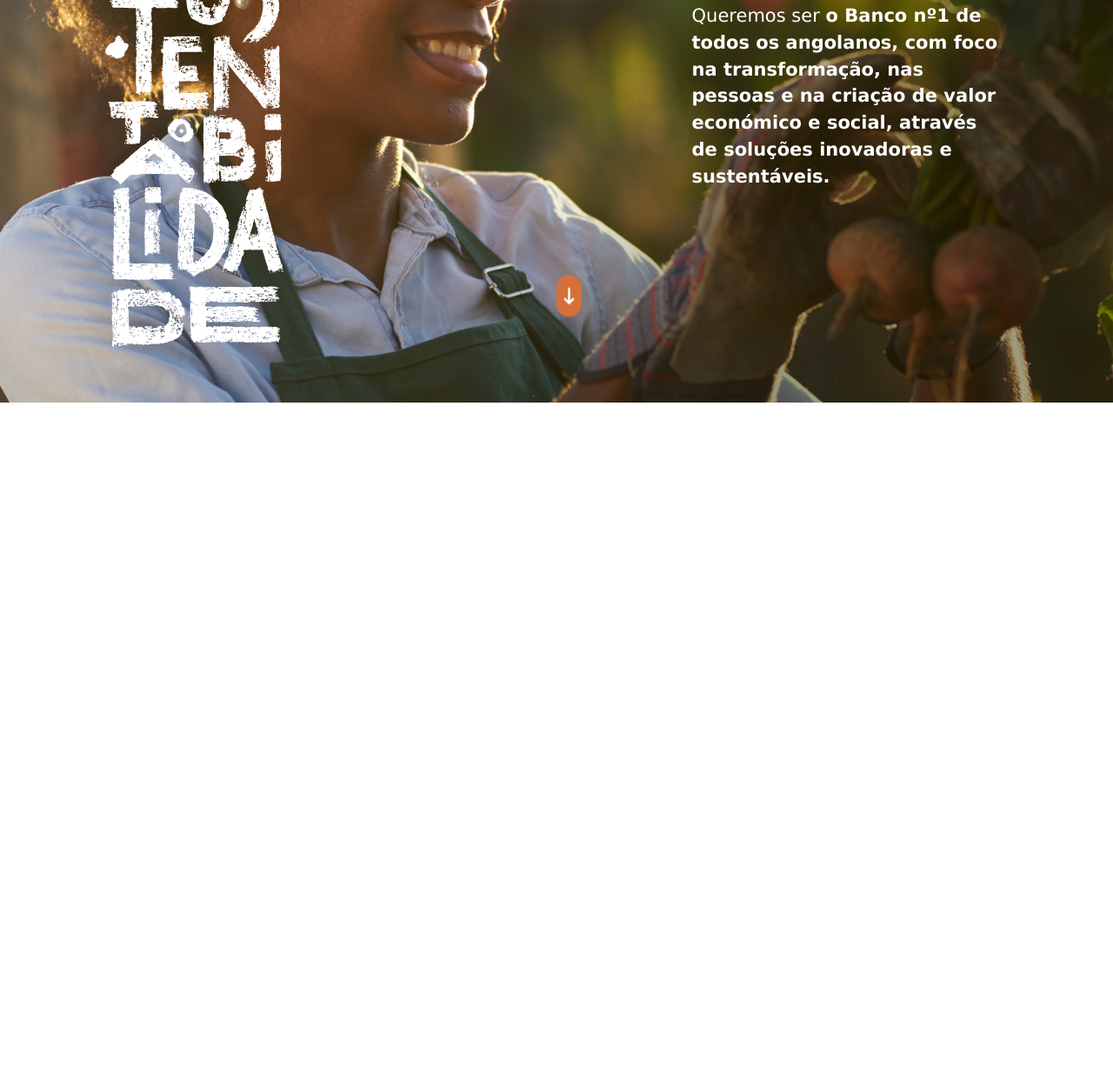
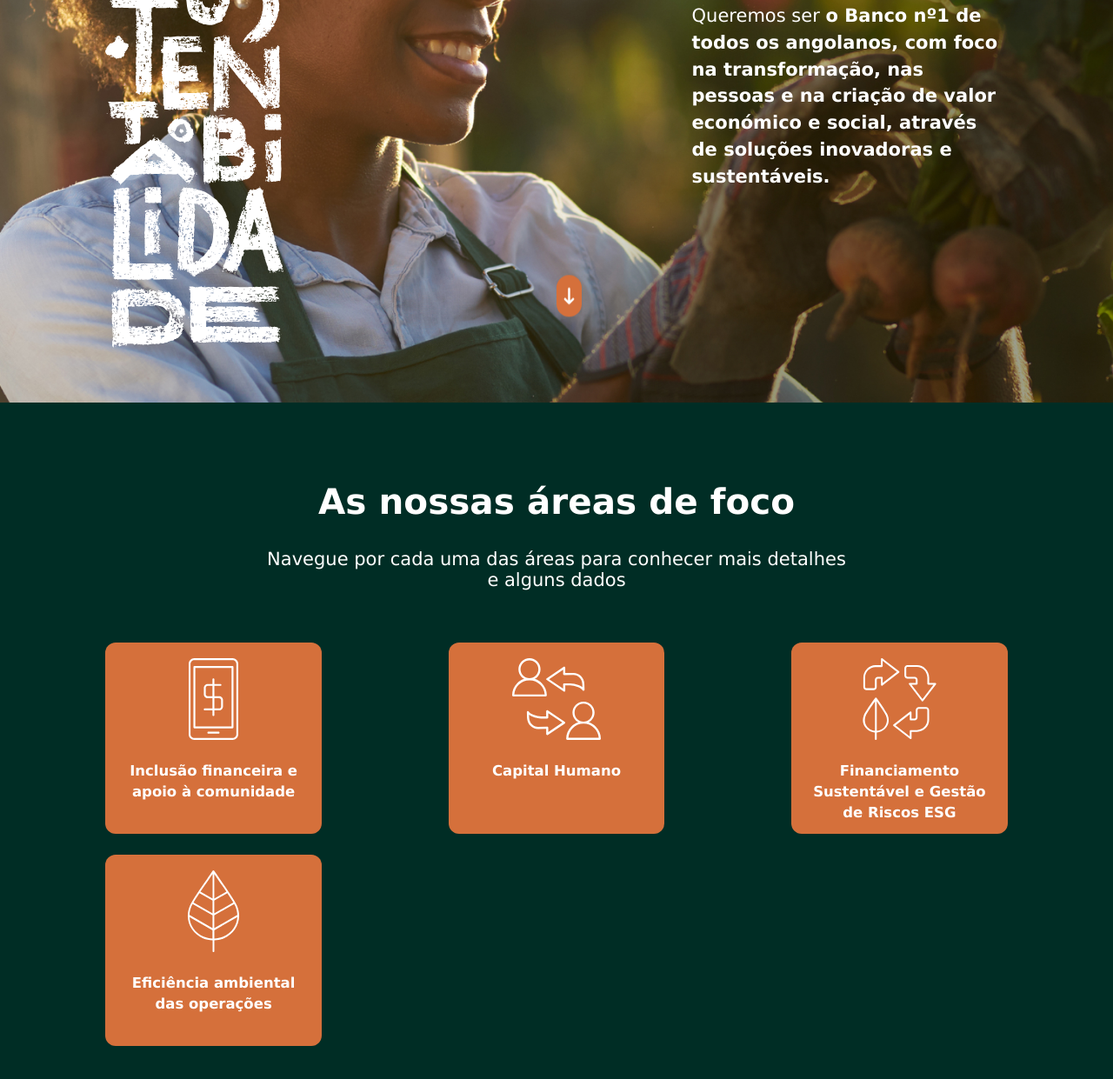
Before and after one commit to jose-candido/bfa_producao, a plain HTML site: page index.html in a window 1280 px wide. Shown: the part 337-1578 px from the top of the page at 87% size. Before the commit the page ends 800 px from the top, so only its background shows below. Drawn offline with nearby package versions, Linux system fonts and the light colour scheme.

Commit message:
Section2 - Desktop

```diff
--- a/css/style.css
+++ b/css/style.css
@@ -116,118 +116,22 @@ body {
     .wrapper {
       width: 87.18%; } }
 
-.section_1 {
-  display: none;
-  width: 100%;
-  height: 100vh;
-  background-image: url(../img/background-section1.jpg);
-  background-size: cover;
-  background-position: center;
-  background-repeat: no-repeat;
-  display: flex;
-  justify-content: center;
-  align-items: center; }
-  @media only screen and (min-width: 43.7em) and (max-width: 56.25em) {
-    .section_1 {
-      display: none; } }
-  @media only screen and (max-width: 43.7em) {
-    .section_1 {
-      display: none; } }
+.title {
+  font-size: 5.4rem;
+  line-height: 6.4rem;
+  font-weight: 700;
+  margin-bottom: 4rem; }
 
-.section1-graphicElement-box {
-  width: 100%;
-  height: 22.7rem; }
-  @media only screen and (max-width: 43.7em) {
-    .section1-graphicElement-box {
-      height: 5.4rem; } }
+.text-regular {
+  font-size: 2.8rem;
+  line-height: 3.2rem;
+  font-weight: 400; }
 
-.section1-graphicElement {
-  width: 100%;
-  height: 100%;
-  object-fit: cover; }
+.text-orange {
+  color: #D5703B; }
 
-.section_1-content {
-  display: flex;
-  height: calc(100vh - 22.7rem);
-  align-items: center; }
-
-.section_1-left {
-  display: flex;
-  align-items: center;
-  width: 20.26%;
-  height: 100%; }
-
-.section_1-right {
-  display: flex;
-  align-items: center;
-  width: 35%;
-  height: 100%; }
-
-.section_1-lettering-box {
-  width: 100%;
-  height: 80%; }
-
-.section_1-lettering {
-  height: 100%; }
-
-.section_1-text {
-  text-align: left;
-  font-size: 2.8rem;
-  line-height: 4.1rem;
-  padding-bottom: 10rem; }
-
-.section_1-arrow {
-  position: absolute;
-  left: 50%;
-  transform: translateX(-50%);
-  bottom: 14.0rem;
-  height: 6.4rem;
-  animation: bounce 3s infinite; }
-  @media only screen and (max-width: 43.7em) {
-    .section_1-arrow {
-      bottom: 6rem; } }
-
-@keyframes bounce {
-  0%, 20%, 50%, 80%, 100% {
-    transform: translateY(0); }
-  40% {
-    transform: translateY(30px); }
-  60% {
-    transform: translateY(15px); } }
-
-.section_1-mobile {
-  display: none;
-  width: 100%;
-  height: calc(100vh - 10rem);
-  background-image: url(../img/background-section1-mobile.jpg);
-  background-size: cover;
-  background-position: center;
-  background-repeat: no-repeat;
-  display: flex;
-  justify-content: center;
-  align-items: center; }
-
-.section1-graphicElement-box-mobile {
-  width: 100%;
-  height: 5.4rem;
-  margin-top: 10rem; }
-
-.section_1-content-mobile {
-  display: flex;
-  height: calc(100vh - 10rem - 5.4rem);
-  justify-content: flex-end;
-  align-items: center; }
-
-.section_1-lettering-box-mobile {
-  display: flex;
-  justify-content: flex-end;
-  margin-top: -15rem;
-  width: 50%;
-  height: 60%; }
-
-.section_1-lettering-mobile {
-  height: 100%;
-  width: 100%; }
+.text-white {
+  color: #fff; }
 
 .top-bar-desktop {
   position: absolute;
@@ -459,3 +363,174 @@ body {
   to {
     transform: translateX(105%);
     visibility: visible; } }
+
+.section_1 {
+  display: none;
+  width: 100%;
+  height: 100vh;
+  background-image: url(../img/background-section1.jpg);
+  background-size: cover;
+  background-position: center;
+  background-repeat: no-repeat;
+  display: flex;
+  justify-content: center;
+  align-items: center; }
+  @media only screen and (min-width: 43.7em) and (max-width: 56.25em) {
+    .section_1 {
+      display: none; } }
+  @media only screen and (max-width: 43.7em) {
+    .section_1 {
+      display: none; } }
+
+.section1-graphicElement-box {
+  width: 100%;
+  height: 22.7rem; }
+  @media only screen and (max-width: 43.7em) {
+    .section1-graphicElement-box {
+      height: 5.4rem; } }
+
+.section1-graphicElement {
+  width: 100%;
+  height: 100%;
+  object-fit: cover; }
+
+.section_1-content {
+  display: flex;
+  height: calc(100vh - 22.7rem);
+  align-items: center; }
+
+.section_1-left {
+  display: flex;
+  align-items: center;
+  width: 20.26%;
+  height: 100%; }
+
+.section_1-right {
+  display: flex;
+  align-items: center;
+  width: 35%;
+  height: 100%; }
+
+.section_1-lettering-box {
+  width: 100%;
+  height: 80%; }
+
+.section_1-lettering {
+  height: 100%; }
+
+.section_1-text {
+  text-align: left;
+  font-size: 2.8rem;
+  line-height: 4.1rem;
+  padding-bottom: 10rem; }
+
+.section_1-arrow {
+  position: absolute;
+  left: 50%;
+  transform: translateX(-50%);
+  bottom: 14.0rem;
+  height: 6.4rem;
+  animation: bounce 3s infinite; }
+  @media only screen and (max-width: 43.7em) {
+    .section_1-arrow {
+      bottom: 6rem; } }
+
+@keyframes bounce {
+  0%, 20%, 50%, 80%, 100% {
+    transform: translateY(0); }
+  40% {
+    transform: translateY(30px); }
+  60% {
+    transform: translateY(15px); } }
+
+.section_1-mobile {
+  display: none;
+  width: 100%;
+  height: calc(100vh - 10rem);
+  background-image: url(../img/background-section1-mobile.jpg);
+  background-size: cover;
+  background-position: center;
+  background-repeat: no-repeat;
+  display: flex;
+  justify-content: center;
+  align-items: center; }
+
+.section1-graphicElement-box-mobile {
+  width: 100%;
+  height: 5.4rem;
+  margin-top: 10rem; }
+
+.section_1-content-mobile {
+  display: flex;
+  height: calc(100vh - 10rem - 5.4rem);
+  justify-content: flex-end;
+  align-items: center; }
+
+.section_1-lettering-box-mobile {
+  display: flex;
+  justify-content: flex-end;
+  margin-top: -15rem;
+  width: 50%;
+  height: 60%; }
+
+.section_1-lettering-mobile {
+  height: 100%;
+  width: 100%; }
+
+.section_2 {
+  display: none;
+  width: 100%;
+  background-color: #002D25;
+  display: flex;
+  justify-content: center;
+  align-items: center;
+  padding: 12rem 0; }
+  @media only screen and (min-width: 43.7em) and (max-width: 56.25em) {
+    .section_2 {
+      display: none; } }
+  @media only screen and (max-width: 43.7em) {
+    .section_2 {
+      display: none; } }
+
+.section_2-content {
+  display: flex;
+  flex-direction: column; }
+
+.section_2-subtext {
+  width: 90rem;
+  text-align: center; }
+
+.section_2-areas {
+  display: flex;
+  width: 100%;
+  justify-content: space-between;
+  align-items: center;
+  margin-top: 8rem;
+  flex-wrap: wrap;
+  gap: 3.2rem; }
+
+.section_2-areas-element {
+  background-color: #D5703B;
+  border-radius: 12px;
+  padding: 2.4rem;
+  width: 33.1rem;
+  height: 29.3rem;
+  display: flex;
+  flex-direction: column;
+  align-items: center;
+  justify-content: flex-start; }
+
+.element-icon-box {
+  height: 12.5rem;
+  display: flex;
+  margin-bottom: 3.2rem; }
+
+.element-icon {
+  height: 100%; }
+
+.element-text {
+  font-size: 2.2rem;
+  line-height: 3.2rem;
+  font-weight: 700;
+  color: #fff;
+  text-align: center; }
--- a/index.html
+++ b/index.html
@@ -33,7 +33,7 @@
         class="download-button"
         onclick="menuFunction()"
         >
-        <img  id="close-phone" class="hamb-size" src="img/icon_cross.svg" alt="Close Icon">
+        <img  id="close-phone" class="hamb-size" src="img/icon-cross.svg" alt="Close Icon">
         </a>
       </div>
       <img class="menu-lettering" src="img/lettering-sustentabilidade.svg" alt="Text - Sustentabilidade">
@@ -56,7 +56,7 @@
       class="download-button"
       onclick="menuFunction()"
       >
-        <img id="hamb-phone" class="hamb-size" src="img/icon_hamburguer.svg" alt="hamburguernav icon" class="hamb">
+        <img id="hamb-phone" class="hamb-size" src="img/icon-hamburguer.svg" alt="hamburguernav icon" class="hamb">
       </a>
     </div>
   </nav>
@@ -94,7 +94,7 @@
       <a
       href="#"
       >
-      <img class="section_1-arrow" src="img/icon_arrowDown.svg" alt="Seta para scroll">
+      <img class="section_1-arrow" src="img/icon-arrowDown.svg" alt="Seta para scroll">
       </a>
   </section>
 
@@ -110,8 +110,42 @@
     <a class="on-tablet on-phone"
     href="#"
     >
-    <img class="section_1-arrow" src="img/icon_arrowDown.svg" alt="Seta para scroll">
+    <img class="section_1-arrow" src="img/icon-arrowDown.svg" alt="Seta para scroll">
     </a>
+  </section>
+
+  <section id="02" class="section_2 on-desktop ">
+    <div class="section_2-content wrapper">
+      <h1 class="title text-white" >As nossas áreas de foco</h1>
+      <p class="text-regular text-white section_2-subtext">Navegue por cada uma das áreas para conhecer mais detalhes
+        e alguns dados</p>
+        <div class="section_2-areas">
+          <div class="section_2-areas-element">
+            <div class="element-icon-box">
+              <img class="element-icon" src="img/icon-phone.svg" alt="Icon - Telemóvel">
+            </div>
+            <p class="element-text">Inclusão financeira e apoio à comunidade</p>
+          </div>
+          <div class="section_2-areas-element">
+            <div class="element-icon-box">
+              <img class="element-icon" src="img/icon-humano.svg" alt="Icon - Telemóvel">
+            </div>
+            <p class="element-text">Capital Humano</p>
+          </div>
+          <div class="section_2-areas-element">
+            <div class="element-icon-box">
+              <img class="element-icon" src="img/icon-financiamento.svg" alt="Icon - Telemóvel">
+            </div>
+            <p class="element-text">Financiamento Sustentável e Gestão de Riscos ESG</p>
+          </div>
+          <div class="section_2-areas-element">
+            <div class="element-icon-box">
+              <img class="element-icon" src="img/icon-eficiencia.svg" alt="Icon - Telemóvel">
+            </div>
+            <p class="element-text">Eficiência ambiental das operações</p>
+          </div>
+        </div>
+    </div>
 </section>
 
 
```
Also changed, not shown: img/icon-arrowDown.svg (renamed from img/icon_arrowDown.svg), img/icon-cross.svg (renamed from img/icon_cross.svg), img/icon-eficiencia.svg (added), img/icon-financiamento.svg (added), img/icon-hamburguer.svg (renamed from img/icon_hamburguer.svg), img/icon-humano.svg (added), img/icon-phone.svg (added).
